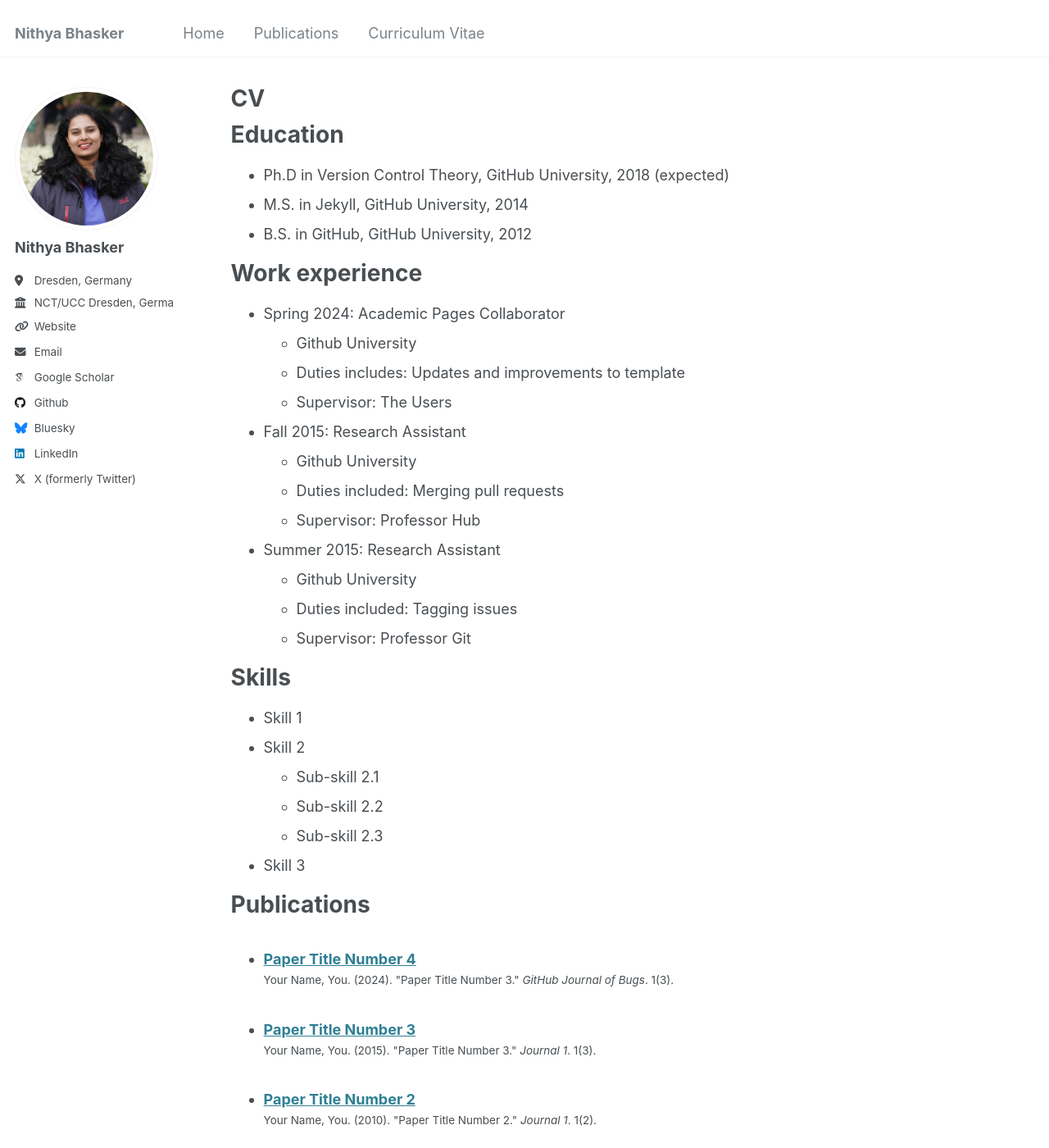
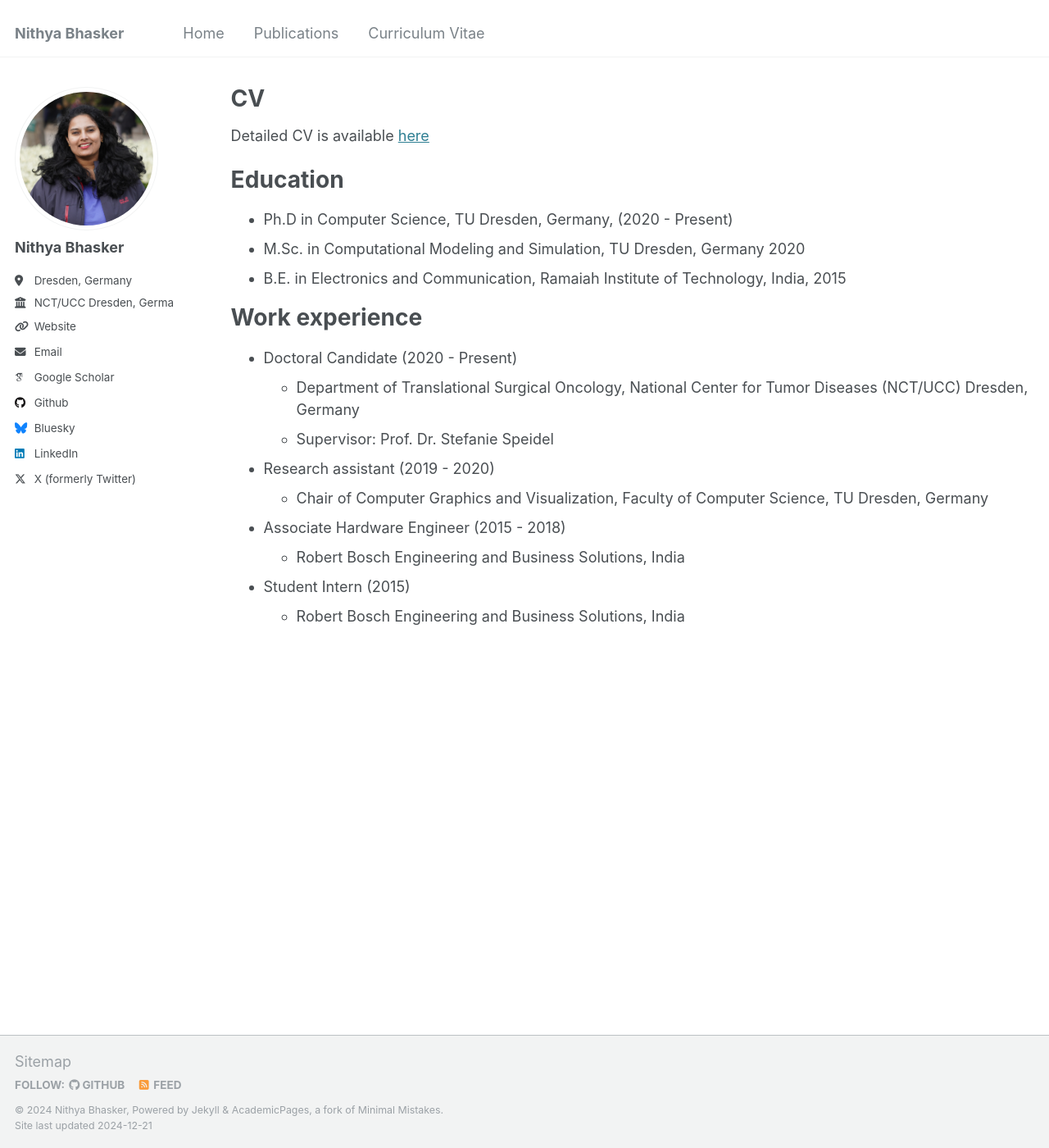
Before and after one commit to NithyaBhasker/nithyabhasker.github.io, a Jekyll site: the page built from _pages/cv.md, in a window 1280 px wide and 1400 px high. Shown: the whole window at 82% size. Built offline with Jekyll 4.4.1, drawn with Linux system fonts in a browser that asks for light colours; some web fonts are replaced; some of the changed text lies outside the part shown.

Commit message:
CV added

```diff
--- a/_includes/sidebar.html
+++ b/_includes/sidebar.html
@@ -4,21 +4,19 @@
   <div class="sidebar sticky">
   {% if page.author_profile or layout.author_profile %}{% include author-profile.html %}{% endif %}
   {% if page.sidebar %}
-     <div class="icon-container" style="display: flex; gap: 10px;">
     {% for s in page.sidebar %}
       {% if s.image %}
-            <a href="{{ s.link | default: '#' }}" title="{% if s.image_alt %}{{ s.image_alt }}{% endif %}">
         <img src=
         {% if s.image contains "://" %}
           "{{ s.image }}"
         {% else %}
           "{{ s.image | prepend: "/images/" | prepend: base_path }}"
         {% endif %}
-              alt="{% if s.image_alt %}{{ s.image_alt }}{% endif %}" style="width: 50px; height: 50px;">
-            </a>
+        alt="{% if s.image_alt %}{{ s.image_alt }}{% endif %}">
       {% endif %}
+      {% if s.title %}<h3>{{ s.title }}</h3>{% endif %}
+      {% if s.text %}{{ s.text | markdownify }}{% endif %}
     {% endfor %}
-      </div>
     {% if page.sidebar.nav %}
       {% include nav_list nav=page.sidebar.nav %}
     {% endif %}
--- a/_pages/cv.md
+++ b/_pages/cv.md
@@ -9,56 +9,25 @@ redirect_from:
 
 {% include base_path %}
 
+Detailed CV is available [here](files/CV.pdf)
+
 Education
 ======
-* Ph.D in Version Control Theory, GitHub University, 2018 (expected)
-* M.S. in Jekyll, GitHub University, 2014
-* B.S. in GitHub, GitHub University, 2012
+* Ph.D in Computer Science, TU Dresden, Germany, (2020 - Present)
+* M.Sc. in Computational Modeling and Simulation, TU Dresden, Germany 2020
+* B.E. in Electronics and Communication, Ramaiah Institute of Technology, India, 2015
 
 Work experience
 ======
-* Spring 2024: Academic Pages Collaborator
-  * Github University
-  * Duties includes: Updates and improvements to template
-  * Supervisor: The Users
+* Doctoral Candidate (2020 - Present)
+  * Department of Translational Surgical Oncology, National Center for Tumor Diseases (NCT/UCC) Dresden, Germany
+  * Supervisor: Prof. Dr. Stefanie Speidel
 
-* Fall 2015: Research Assistant
-  * Github University
-  * Duties included: Merging pull requests
-  * Supervisor: Professor Hub
+* Research assistant (2019 - 2020)
+  * Chair of Computer Graphics and Visualization, Faculty of Computer Science, TU Dresden, Germany
 
-* Summer 2015: Research Assistant
-  * Github University
-  * Duties included: Tagging issues
-  * Supervisor: Professor Git
+* Associate Hardware Engineer (2015 - 2018)
+  * Robert Bosch Engineering and Business Solutions, India
 
-Skills
-======
-* Skill 1
-* Skill 2
-  * Sub-skill 2.1
-  * Sub-skill 2.2
-  * Sub-skill 2.3
-* Skill 3
-
-Publications
-======
-  <ul>{% for post in site.publications reversed %}
-    {% include archive-single-cv.html %}
-  {% endfor %}</ul>
-
-Talks
-======
-  <ul>{% for post in site.talks reversed %}
-    {% include archive-single-talk-cv.html  %}
-  {% endfor %}</ul>
-
-Teaching
-======
-  <ul>{% for post in site.teaching reversed %}
-    {% include archive-single-cv.html %}
-  {% endfor %}</ul>
-
-Service and leadership
-======
-* Currently signed in to 43 different slack teams
+* Student Intern (2015)
+  * Robert Bosch Engineering and Business Solutions, India
```
Lines whose indentation alone changed are shown as unchanged.
